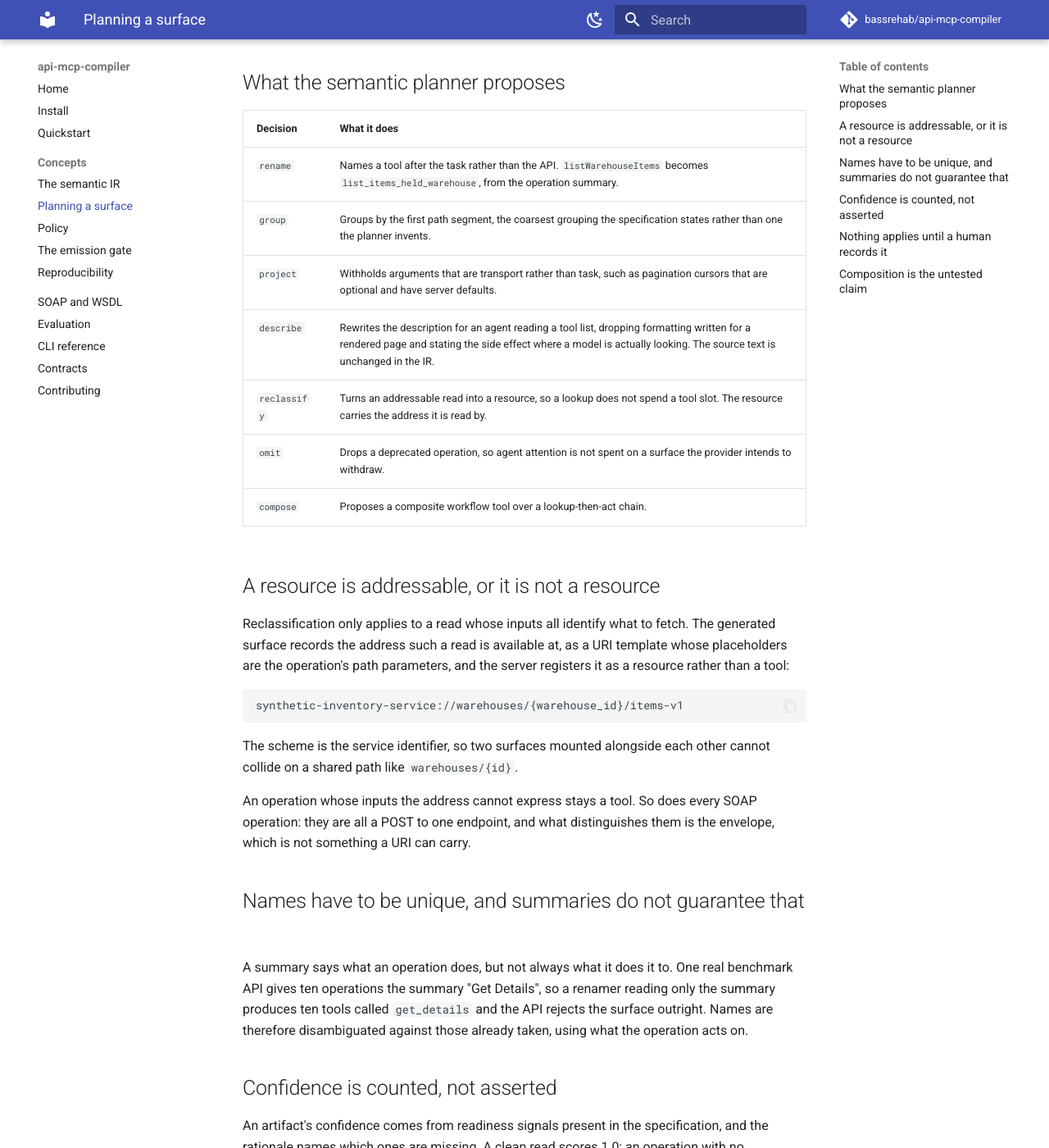
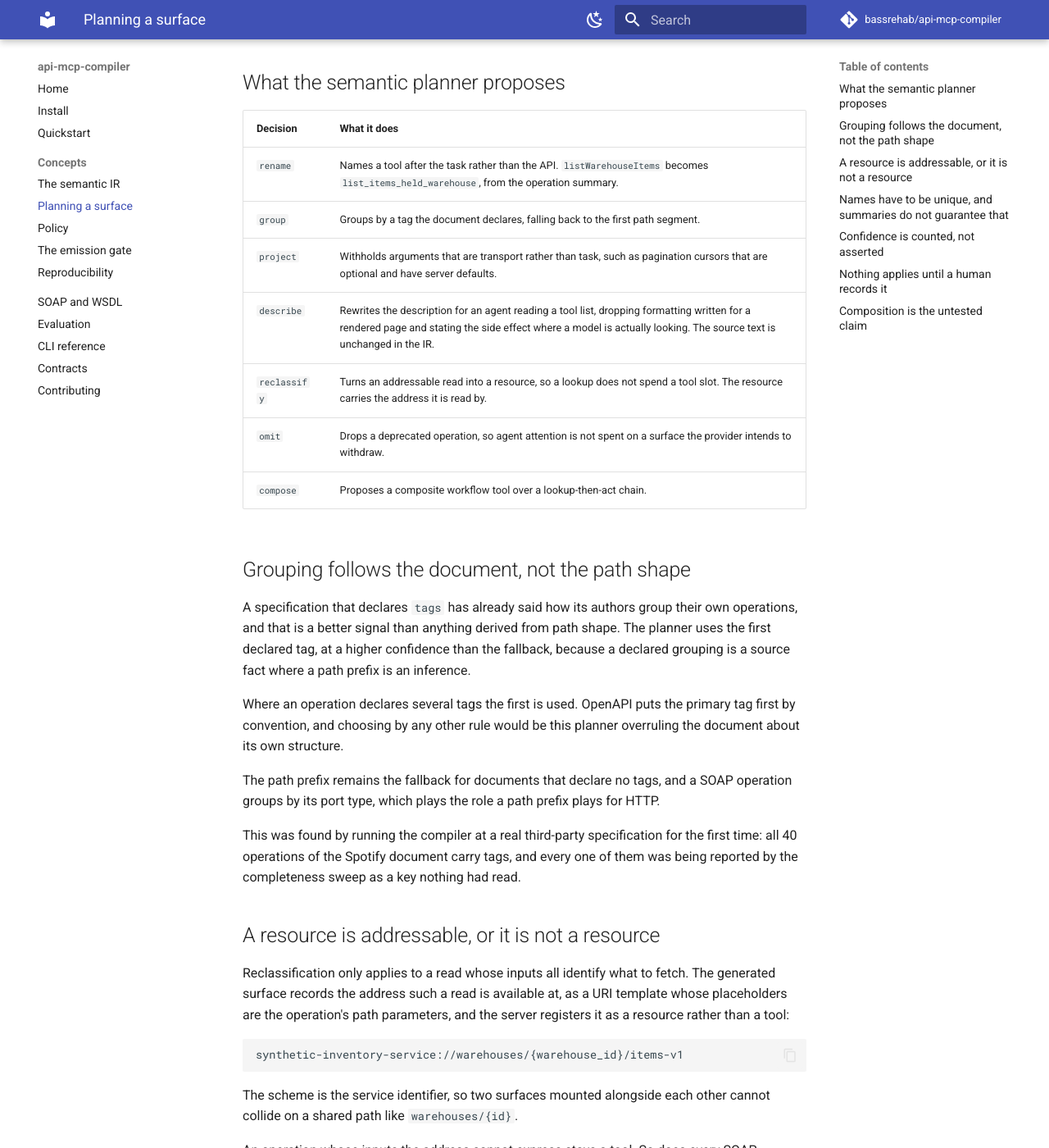
Before and after one commit to bassrehab/api-mcp-compiler, an MkDocs documentation site: the page built from guide/concepts/planning.md, in a window 1280 px wide and 1400 px high, scrolled down 297 px. Shown: the whole window at 82% size. Built offline with MkDocs 1.6.1 and Material for MkDocs 9.7.7, drawn with Linux system fonts in a browser that asks for light colours; comment, search, counter and statistics services are not loaded.

Commit message:
Group by the tags a document declares
The planner grouped by first path segment, which it infers, while a real
specification says how its own authors group things. All 40 operations of the
Spotify document carry a tag, and the completeness sweep was reporting every
one as a key nothing had read.

Tags are now kept in the IR and preferred for grouping, at a higher confidence
than the fallback, because a declared grouping is a source fact where a path
prefix is an inference. The first tag is used where several are declared:
OpenAPI puts the primary first by convention, and any other rule would be this
planner overruling the document about its own structure.

The path prefix remains the fallback, and the parity test caught me setting
the schema constant back to a version it had already passed.

```diff
--- a/guide/concepts/planning.md
+++ b/guide/concepts/planning.md
@@ -13,12 +13,30 @@ a kind, a target, a rationale written for a person, and a confidence.
 | Decision | What it does |
 |---|---|
 | `rename` | Names a tool after the task rather than the API. `listWarehouseItems` becomes `list_items_held_warehouse`, from the operation summary. |
-| `group` | Groups by the first path segment, the coarsest grouping the specification states rather than one the planner invents. |
+| `group` | Groups by a tag the document declares, falling back to the first path segment. |
 | `project` | Withholds arguments that are transport rather than task, such as pagination cursors that are optional and have server defaults. |
 | `describe` | Rewrites the description for an agent reading a tool list, dropping formatting written for a rendered page and stating the side effect where a model is actually looking. The source text is unchanged in the IR. |
 | `reclassify` | Turns an addressable read into a resource, so a lookup does not spend a tool slot. The resource carries the address it is read by. |
 | `omit` | Drops a deprecated operation, so agent attention is not spent on a surface the provider intends to withdraw. |
 | `compose` | Proposes a composite workflow tool over a lookup-then-act chain. |
+
+## Grouping follows the document, not the path shape
+
+A specification that declares `tags` has already said how its authors group their own
+operations, and that is a better signal than anything derived from path shape. The planner
+uses the first declared tag, at a higher confidence than the fallback, because a declared
+grouping is a source fact where a path prefix is an inference.
+
+Where an operation declares several tags the first is used. OpenAPI puts the primary tag
+first by convention, and choosing by any other rule would be this planner overruling the
+document about its own structure.
+
+The path prefix remains the fallback for documents that declare no tags, and a SOAP operation
+groups by its port type, which plays the role a path prefix plays for HTTP.
+
+This was found by running the compiler at a real third-party specification for the first time:
+all 40 operations of the Spotify document carry tags, and every one of them was being reported
+by the completeness sweep as a key nothing had read.
 
 ## A resource is addressable, or it is not a resource
 
```
Also changed, not shown: CHANGELOG.md (+40 -0 lines), 8 other files.
